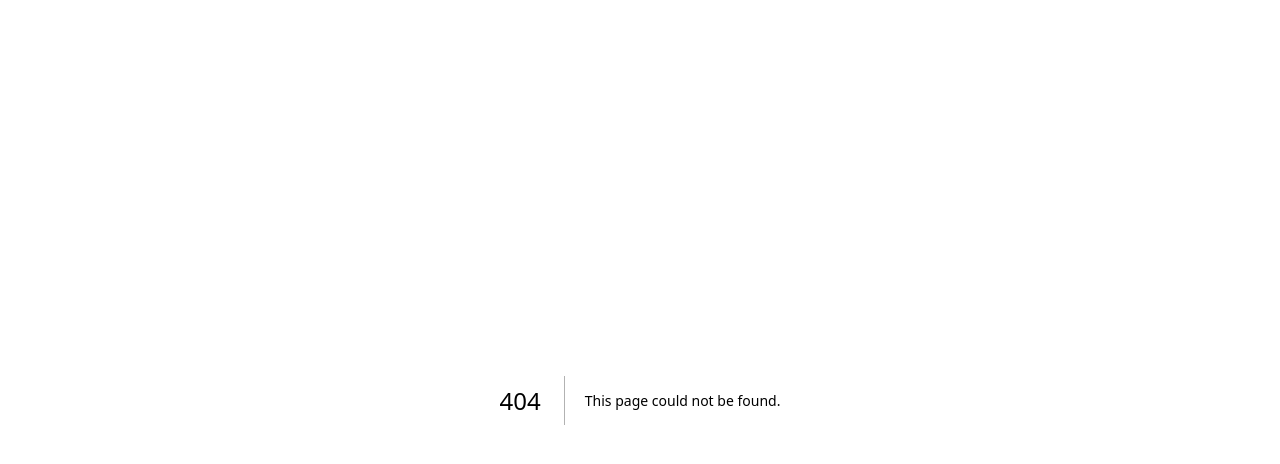
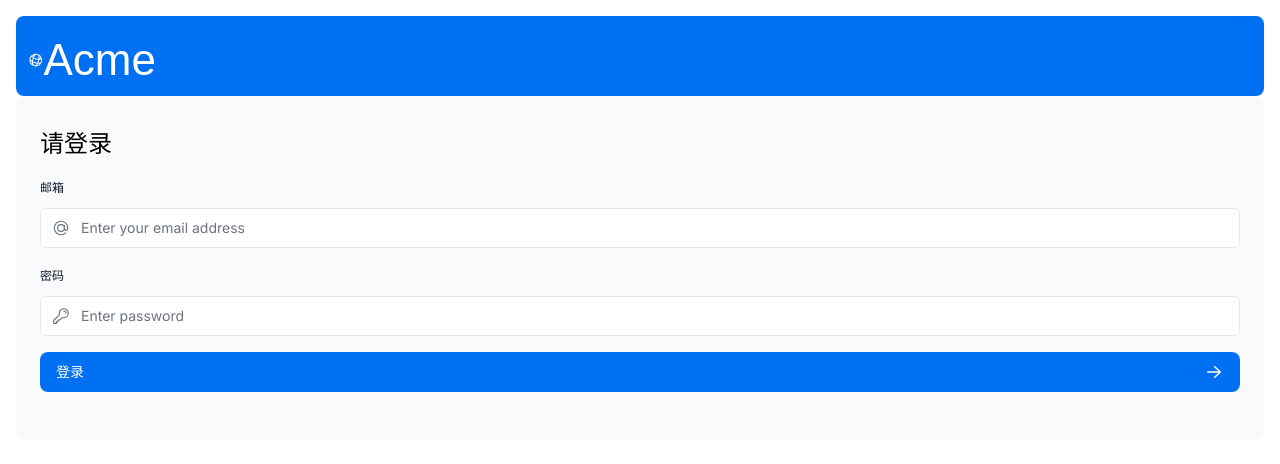
Before and after one commit to YasmingMeng/nextjs-dashboard, a Next.js app: page /login in a window 1280 px wide. Before the commit this address had no page. Shown: the top 464 px of the page. Built offline with nearby package versions, Linux system fonts and the light colour scheme; a web font is replaced by a local one.

Commit message:
增加权限控制

```diff
--- a/app/lib/actions.ts
+++ b/app/lib/actions.ts
@@ -1,13 +1,15 @@
 /*
  * @Description:
  * @Date: 2024-11-11 14:23:43
- * @LastEditTime: 2024-11-19 11:02:52
+ * @LastEditTime: 2024-11-21 10:52:24
  */
 'use server';
 import { z } from 'zod';
 import { sql } from '@vercel/postgres';
 import { revalidatePath } from 'next/cache';
 import { redirect } from 'next/navigation';
+import { signIn } from '@/auth';
+import { AuthError } from 'next-auth';
 
 const FormSchema = z.object({
   id: z.string(),
@@ -109,3 +111,22 @@
    }
   }
 }
+
+export async function authenticate(
+  prevState: string | undefined,
+  formData: FormData,
+) {
+  try {
+    await signIn('credentials', formData);
+  } catch (error) {
+    if (error instanceof AuthError) {
+      switch (error.type) {
+        case 'CredentialsSignin':
+          return '用户名或者密码错误.';
+        default:
+          return '登陆失败.';
+      }
+    }
+    throw error;
+  }
+}
--- /dev/null
+++ b/app/login/page.tsx
@@ -0,0 +1,22 @@
+/*
+ * @Description:
+ * @Date: 2024-11-19 17:08:55
+ * @LastEditTime: 2024-11-19 17:09:06
+ */
+import AcmeLogo from '@/app/ui/acme-logo';
+import LoginForm from '@/app/ui/login-form';
+
+export default function LoginPage() {
+  return (
+    <main className="flex items-center justify-center md:h-screen">
+      <div className="relative mx-auto flex w-full max-w-[400px] flex-col space-y-2.5 p-4 md:-mt-32">
+        <div className="flex h-20 w-full items-end rounded-lg bg-blue-500 p-3 md:h-36">
+          <div className="w-32 text-white md:w-36">
+            <AcmeLogo />
+          </div>
+        </div>
+        <LoginForm />
+      </div>
+    </main>
+  );
+}
--- a/app/ui/login-form.tsx
+++ b/app/ui/login-form.tsx
@@ -1,3 +1,10 @@
+/*
+ * @Description:
+ * @Date: 2024-06-24 11:52:12
+ * @LastEditTime: 2024-11-21 10:53:02
+ */
+'use client';
+
 import { lusitana } from '@/app/ui/fonts';
 import {
   AtSymbolIcon,
@@ -5,14 +12,21 @@
   ExclamationCircleIcon,
 } from '@heroicons/react/24/outline';
 import { ArrowRightIcon } from '@heroicons/react/20/solid';
-import { Button } from './button';
+import { Button } from '@/app/ui/button';
+import { useActionState } from 'react';
+import { authenticate } from '@/app/lib/actions';
 
 export default function LoginForm() {
+  const [errorMessage, formAction, isPending] = useActionState(
+    authenticate,
+    undefined,
+  );
+
   return (
-    <form className="space-y-3">
+    <form action={formAction} className="space-y-3">
       <div className="flex-1 rounded-lg bg-gray-50 px-6 pb-4 pt-8">
         <h1 className={`${lusitana.className} mb-3 text-2xl`}>
-          Please log in to continue.
+         请登录
         </h1>
         <div className="w-full">
           <div>
@@ -20,7 +34,7 @@
               className="mb-3 mt-5 block text-xs font-medium text-gray-900"
               htmlFor="email"
             >
-              Email
+              邮箱
             </label>
             <div className="relative">
               <input
@@ -39,7 +53,7 @@
               className="mb-3 mt-5 block text-xs font-medium text-gray-900"
               htmlFor="password"
             >
-              Password
+              密码
             </label>
             <div className="relative">
               <input
@@ -55,11 +69,20 @@
             </div>
           </div>
         </div>
-        <Button className="mt-4 w-full">
-          Log in <ArrowRightIcon className="ml-auto h-5 w-5 text-gray-50" />
+        <Button className="mt-4 w-full" aria-disabled={isPending}>
+          登录 <ArrowRightIcon className="ml-auto h-5 w-5 text-gray-50" />
         </Button>
-        <div className="flex h-8 items-end space-x-1">
-          {/* Add form errors here */}
+        <div
+          className="flex h-8 items-end space-x-1"
+          aria-live="polite"
+          aria-atomic="true"
+        >
+          {errorMessage && (
+            <>
+              <ExclamationCircleIcon className="h-5 w-5 text-red-500" />
+              <p className="text-sm text-red-500">{errorMessage}</p>
+            </>
+          )}
         </div>
       </div>
     </form>
--- /dev/null
+++ b/auth.config.ts
@@ -0,0 +1,26 @@
+/*
+ * @Description:
+ * @Date: 2024-11-20 10:38:03
+ * @LastEditTime: 2024-11-20 10:38:47
+ */
+import type { NextAuthConfig } from 'next-auth';
+
+export const authConfig = {
+  pages: {
+    signIn: '/login',
+  },
+ callbacks: {
+  authorized({ auth, request: { nextUrl } }) {
+    const isLoggedIn = !!auth?.user;
+    const isOnDashboard = nextUrl.pathname.startsWith('/dashboard');
+    if (isOnDashboard) {
+      if (isLoggedIn) return true;
+      return false; // Redirect unauthenticated users to login page
+    } else if (isLoggedIn) {
+      return Response.redirect(new URL('/dashboard', nextUrl));
+    }
+    return true;
+  },
+},
+providers: [], // Add providers with an empty array for now
+} satisfies NextAuthConfig;
--- /dev/null
+++ b/auth.ts
@@ -0,0 +1,41 @@
+import NextAuth from 'next-auth';
+import Credentials from 'next-auth/providers/credentials';
+import { authConfig } from './auth.config';
+import { z } from 'zod';
+import { sql } from '@vercel/postgres';
+import type { User } from '@/app/lib/definitions';
+import bcrypt from 'bcrypt';
+
+async function getUser(email: string): Promise<User | undefined> {
+  try {
+    const user = await sql<User>`SELECT * FROM users WHERE email=${email}`;
+    return user.rows[0];
+  } catch (error) {
+    console.error('查询用户出错:', error);
+    throw new Error('查询用户出错.');
+  }
+}
+
+export const { auth, signIn, signOut } = NextAuth({
+  ...authConfig,
+  providers: [
+    Credentials({
+      async authorize(credentials) {
+        const parsedCredentials = z
+          .object({ email: z.string().email(), password: z.string().min(6) })
+          .safeParse(credentials);
+
+        if (parsedCredentials.success) {
+          const { email, password } = parsedCredentials.data;
+          const user = await getUser(email);
+          if (!user) return null;
+          const passwordsMatch = await bcrypt.compare(password, user.password);
+
+          if (passwordsMatch) return user;
+        }
+
+        return null;
+      },
+    }),
+  ],
+});
--- a/package.json
+++ b/package.json
@@ -14,7 +14,7 @@
     "bcrypt": "^5.1.1",
     "clsx": "^2.1.1",
     "next": "15.0.0-rc.0",
-    "next-auth": "5.0.0-beta.19",
+    "next-auth": "5.0.0-beta.25",
     "postcss": "8.4.38",
     "react": "19.0.0-rc-f994737d14-20240522",
     "react-dom": "19.0.0-rc-f994737d14-20240522",
```
Also changed, not shown: app/ui/dashboard/sidenav.tsx (+12 -1 lines), middleware.ts (added, +14 -0 lines), 1 other file (tests, documents, lock files or other folders).
